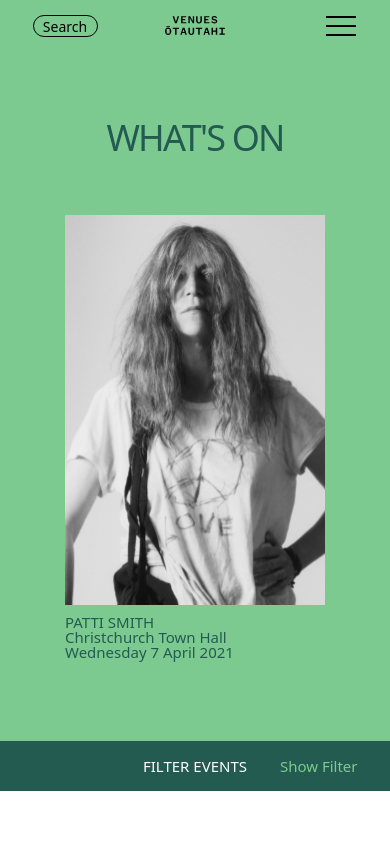
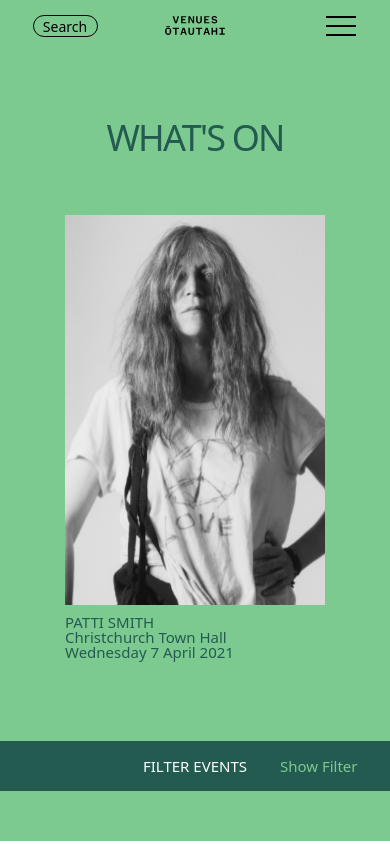
Before and after one commit to dancarter888/vue-app, a Vue app: page / in a window 390 px wide. Built offline with nearby package versions, Linux system fonts and the light colour scheme.

Commit message:
filterheader responsive

```diff
--- a/src/components/FilterHeader.vue
+++ b/src/components/FilterHeader.vue
@@ -7,11 +7,16 @@
           <button class="text-green-light text-15px lg:text-16px">Show Filter</button>
       </div>
   </div>
+  <Filters />
 </template>
 
 <script>
+import Filters from './Filters'
+
 export default {
-    name: 'FilterHeader'
-
+    name: 'FilterHeader',
+    components: {
+        Filters,
+    }
 }
 </script>
--- a/src/components/Filters.vue
+++ b/src/components/Filters.vue
@@ -0,0 +1,10 @@
+<template>
+  <div class="w-full h-50px md:h-60px lg:h-120px grid grid-cols-12 md:grid-cols-20 lg:grid-cols-36 gap-0">
+  </div>
+</template>
+
+<script>
+export default {
+    name: 'Filters'
+}
+</script>
```
